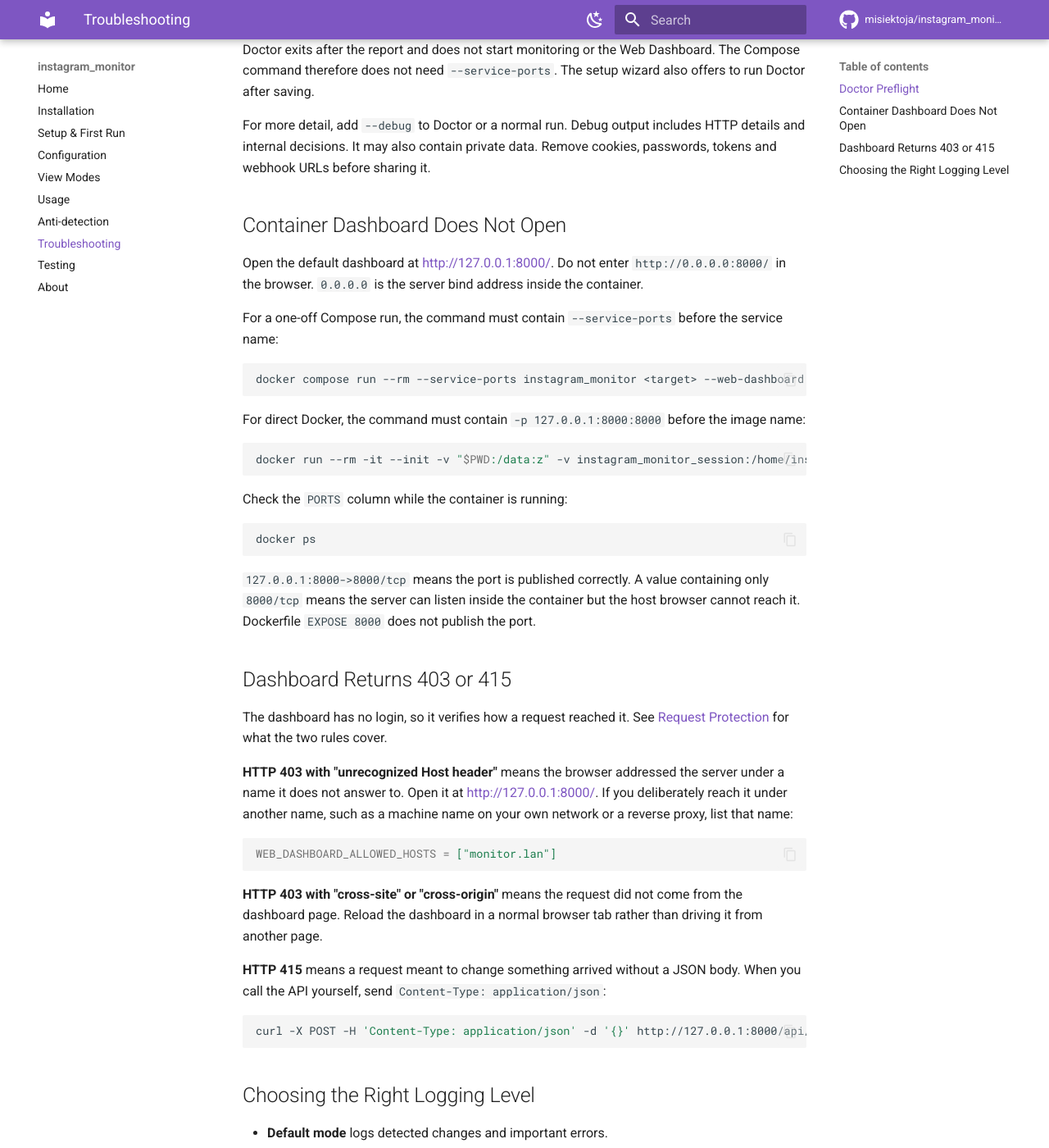
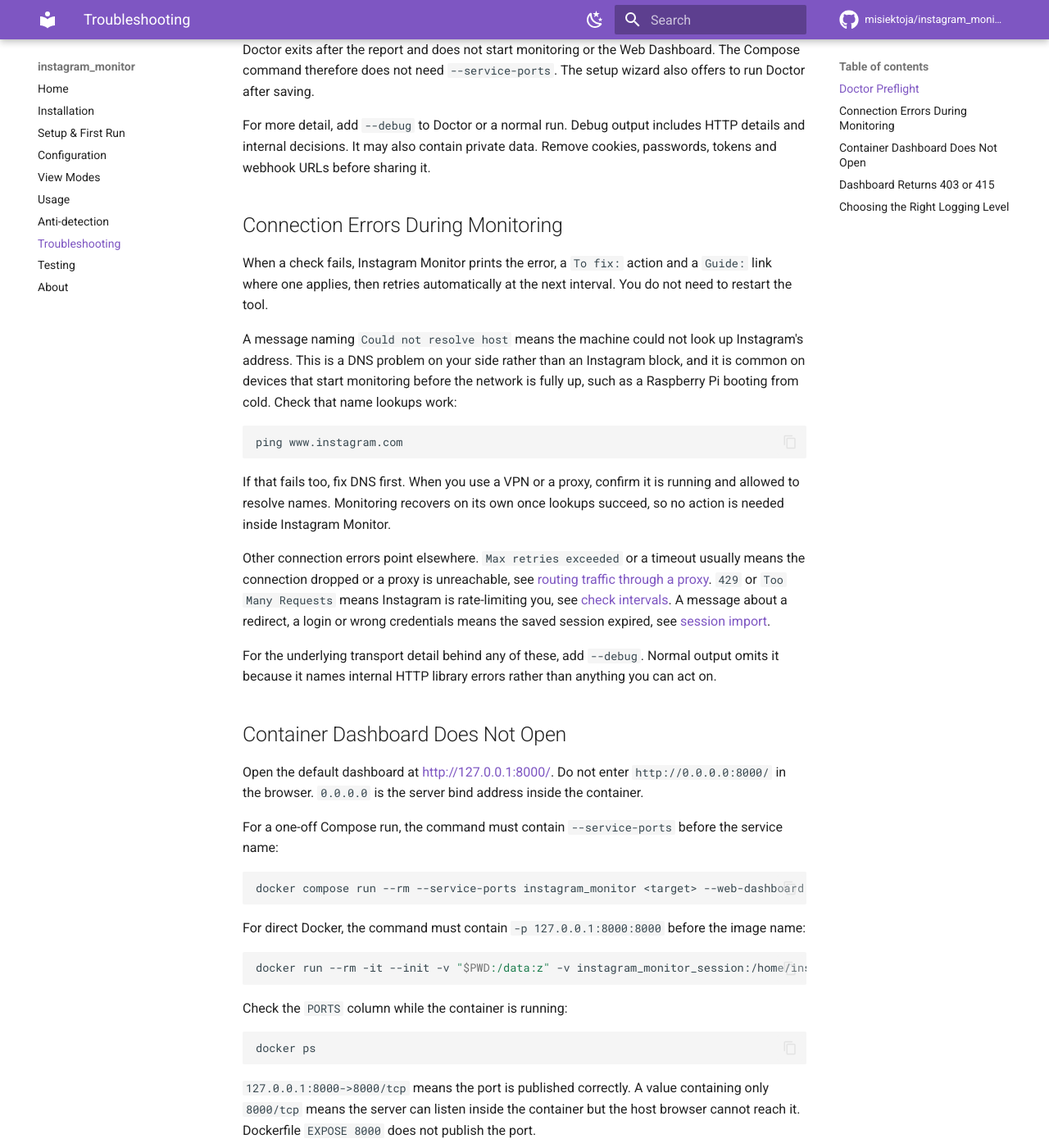
Before and after one commit to misiektoja/instagram_monitor, an MkDocs documentation site: the page built from docs/troubleshooting.md, in a window 1280 px wide and 1400 px high, scrolled down 1018 px. Shown: the whole window at 82% size. Built offline with MkDocs 1.6.1 and Material for MkDocs 9.7.7, drawn with Linux system fonts in a browser that asks for light colours; comment, search, counter and statistics services are not loaded.

Commit message:
docs(troubleshooting): explain connection and DNS errors during monitoring

````diff
--- a/docs/troubleshooting.md
+++ b/docs/troubleshooting.md
@@ -33,6 +33,23 @@
 Doctor exits after the report and does not start monitoring or the Web Dashboard. The Compose command therefore does not need `--service-ports`. The setup wizard also offers to run Doctor after saving.
 
 For more detail, add `--debug` to Doctor or a normal run. Debug output includes HTTP details and internal decisions. It may also contain private data. Remove cookies, passwords, tokens and webhook URLs before sharing it.
+
+<a id="connection-errors-during-monitoring"></a>
+## Connection Errors During Monitoring
+
+When a check fails, Instagram Monitor prints the error, a `To fix:` action and a `Guide:` link where one applies, then retries automatically at the next interval. You do not need to restart the tool.
+
+A message naming `Could not resolve host` means the machine could not look up Instagram's address. This is a DNS problem on your side rather than an Instagram block, and it is common on devices that start monitoring before the network is fully up, such as a Raspberry Pi booting from cold. Check that name lookups work:
+
+```sh
+ping www.instagram.com
+```
+
+If that fails too, fix DNS first. When you use a VPN or a proxy, confirm it is running and allowed to resolve names. Monitoring recovers on its own once lookups succeed, so no action is needed inside Instagram Monitor.
+
+Other connection errors point elsewhere. `Max retries exceeded` or a timeout usually means the connection dropped or a proxy is unreachable, see [routing traffic through a proxy](usage.md#routing-traffic-through-a-proxy). `429` or `Too Many Requests` means Instagram is rate-limiting you, see [check intervals](anti-detection.md). A message about a redirect, a login or wrong credentials means the saved session expired, see [session import](configuration.md).
+
+For the underlying transport detail behind any of these, add `--debug`. Normal output omits it because it names internal HTTP library errors rather than anything you can act on.
 
 <a id="container-dashboard-does-not-open"></a>
 ## Container Dashboard Does Not Open
````
